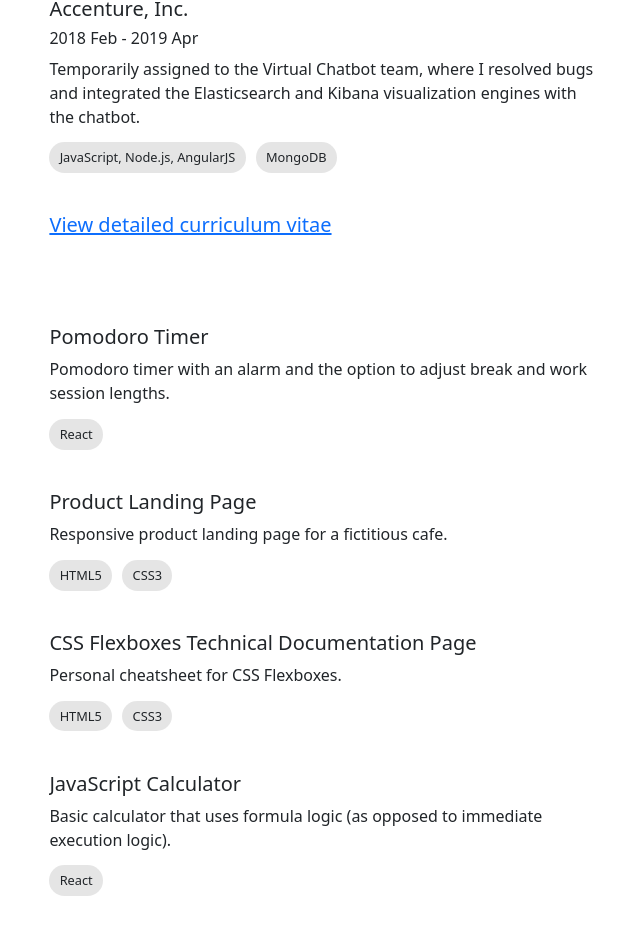
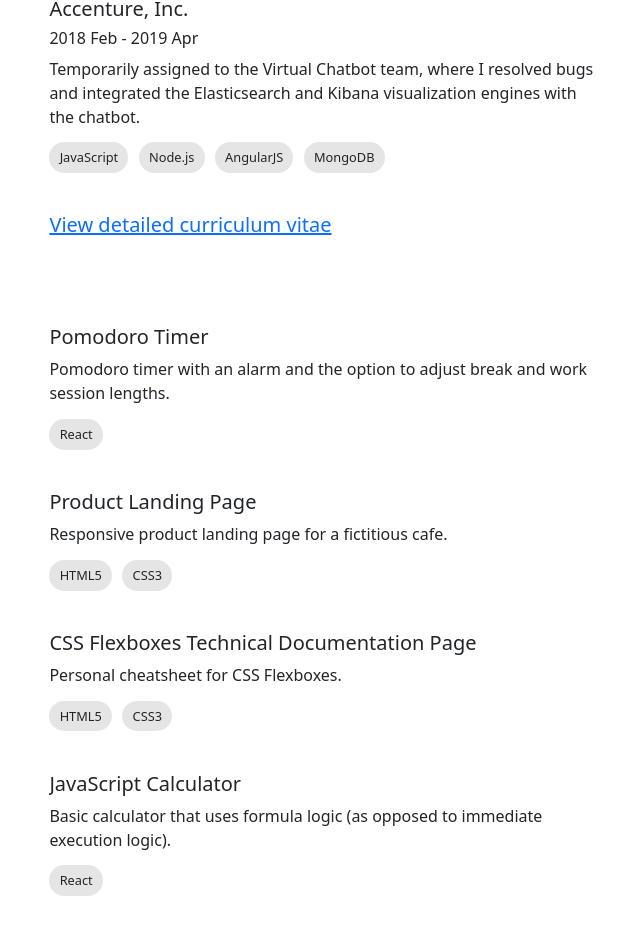
Before and after one commit to arcsbstn/arcsbstn.github.io, a React (Create React App) app: page / in a window 1280 px wide. Shown: the part 793-1727 px from the top of the page, without its empty margins (517-1157 px from the left). Built offline with nearby package versions, Linux system fonts and the light colour scheme.

Commit message:
fix commas

```diff
--- a/src/constants/experienceList.ts
+++ b/src/constants/experienceList.ts
@@ -31,6 +31,6 @@ export const experienceList = [
     startEndDates: "2018 Feb - 2019 Apr",
     description:
       "Temporarily assigned to the Virtual Chatbot team, where I resolved bugs and integrated the Elasticsearch and Kibana visualization engines with the chatbot.",
-    techStack: ["JavaScript, Node.js, AngularJS", "MongoDB"],
+    techStack: ["JavaScript", "Node.js", "AngularJS", "MongoDB"],
   },
 ];
```
